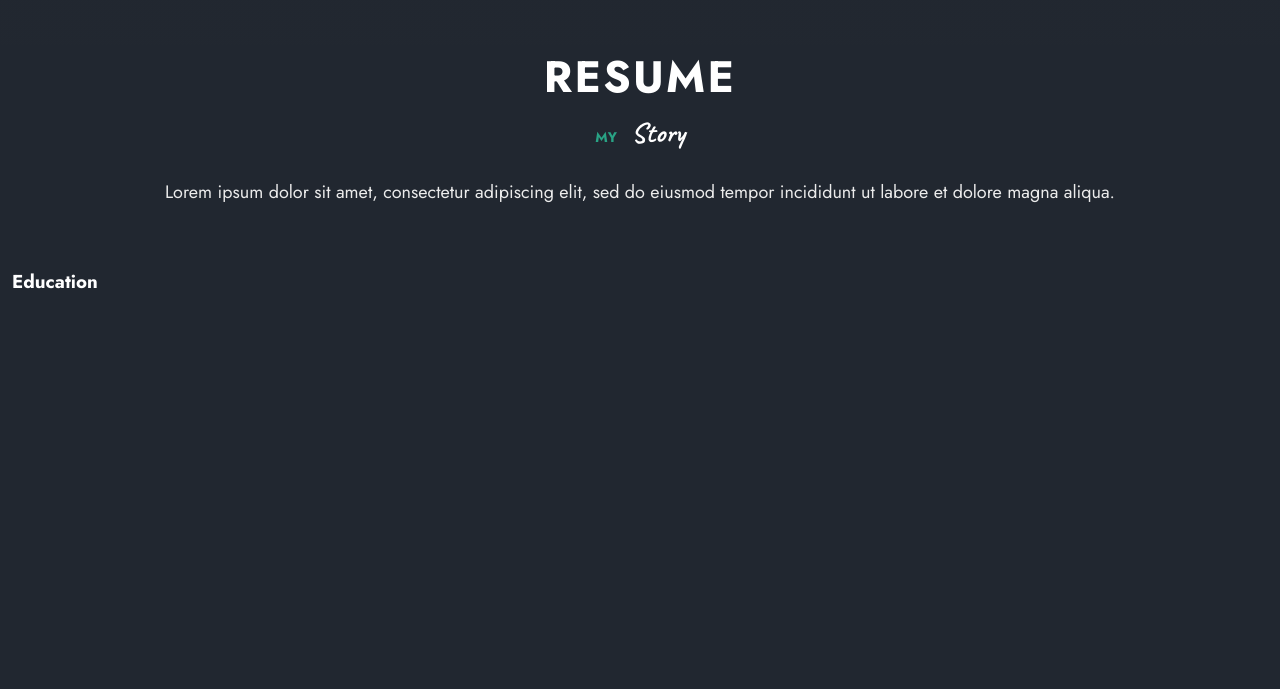
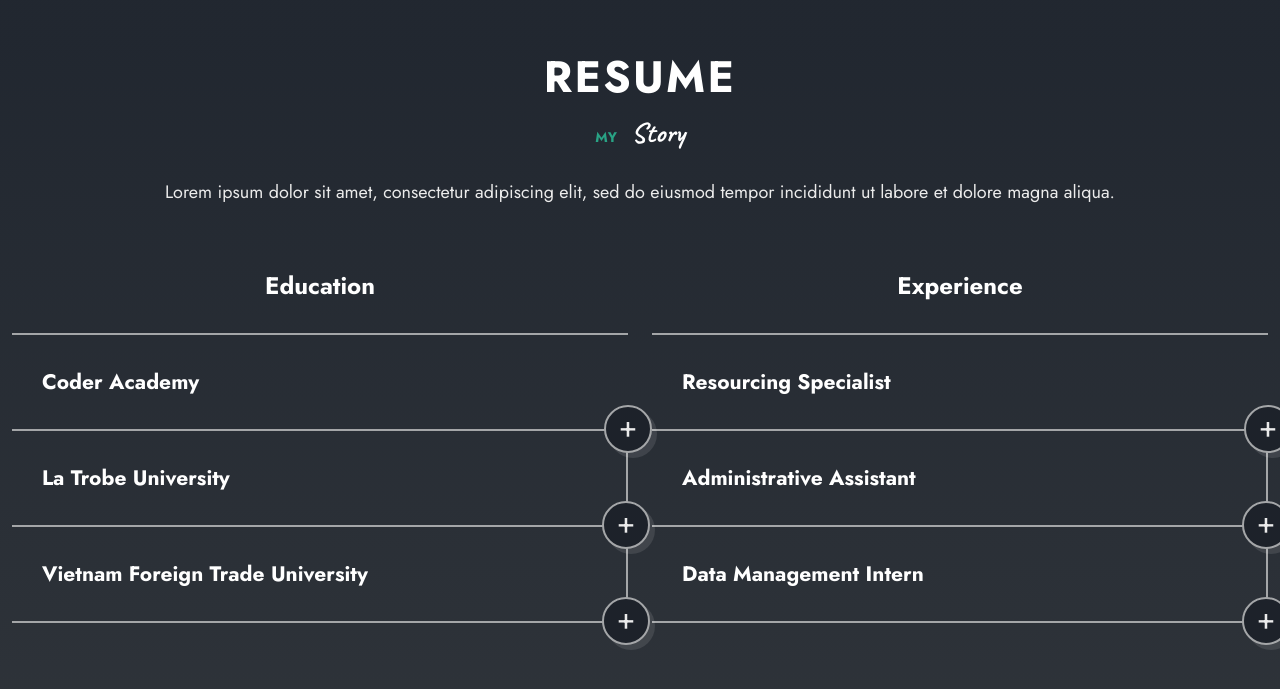
Before and after one commit to ellenpham/personal-portfolio-v2, a React (Vite) app: page / in a window 1280 px wide. Shown: the part 2931-3620 px from the top of the page. Before the commit the page ends 3446 px from the top, so only its background shows below. Built offline with nearby package versions, Linux system fonts and the light colour scheme.

Commit message:
Complete resume section

```diff
--- a/src/Data.jsx
+++ b/src/Data.jsx
@@ -227,9 +227,9 @@ export const projects_tutorial = [
 export const cv = [
   {
     id: 1,
-    title: 'CoderHouse Courses',
-    subtitle: 'Backend Programming',
-    date: '2014 - 2016',
+    title: 'Coder Academy',
+    subtitle: 'Web Developement',
+    date: 'Feb-Dec 2023',
     description:
       'Lorem ipsum dolor sit amet, consectetur adipiscing elit, sed do eiusmod tempor incididunt ut labore et dolore magna aliqua.',
     category: 'education',
@@ -237,9 +237,9 @@ export const cv = [
 
   {
     id: 2,
-    title: 'Lviv National Academy of Arts',
-    subtitle: 'Faculty of Design',
-    date: '2012 - 2014',
+    title: 'La Trobe University',
+    subtitle: 'Master of International Business',
+    date: '2015 - 2016',
     description:
       'Lorem ipsum dolor sit amet, consectetur adipiscing elit, sed do eiusmod tempor incididunt ut labore et dolore magna aliqua.',
     category: 'education',
@@ -247,9 +247,9 @@ export const cv = [
 
   {
     id: 3,
-    title: 'IT Future',
-    subtitle: 'High School',
-    date: '2010 - 2012',
+    title: 'Vietnam Foreign Trade University',
+    subtitle: 'Economics & International Business',
+    date: '2011 - 2015',
     description:
       'Lorem ipsum dolor sit amet, consectetur adipiscing elit, sed do eiusmod tempor incididunt ut labore et dolore magna aliqua.',
     category: 'education',
@@ -257,8 +257,8 @@ export const cv = [
 
   {
     id: 4,
-    title: 'UI Head & Manager',
-    subtitle: 'Soft Tech Inc.',
+    title: 'Resourcing Specialist',
+    subtitle: 'Programmed Skilled Workforce',
     date: '2020 - PRESENT',
     description:
       'Lorem ipsum dolor sit amet, consectetur adipiscing elit, sed do eiusmod tempor incididunt ut labore et dolore magna aliqua.',
@@ -267,9 +267,9 @@ export const cv = [
 
   {
     id: 5,
-    title: 'UI / UX Specialist',
-    subtitle: 'Kana Design Studio',
-    date: '2018 - 2020',
+    title: 'Administrative Assistant',
+    subtitle: 'Fuson Auto Bosch',
+    date: 'Sep 2017-',
     description:
       'Lorem ipsum dolor sit amet, consectetur adipiscing elit, sed do eiusmod tempor incididunt ut labore et dolore magna aliqua.',
     category: 'experience',
@@ -277,9 +277,9 @@ export const cv = [
 
   {
     id: 6,
-    title: 'Plugins Developer',
-    subtitle: 'Fiverr.com',
-    date: '2016 - 2018',
+    title: 'Data Management Intern',
+    subtitle: 'Robert Bosch in Singapore',
+    date: 'Feb-Aug 2017',
     description:
       'Lorem ipsum dolor sit amet, consectetur adipiscing elit, sed do eiusmod tempor incididunt ut labore et dolore magna aliqua.',
     category: 'experience',
--- a/src/components/home/home.css
+++ b/src/components/home/home.css
@@ -1,6 +1,7 @@
 .home {
     background-image: var(--first-gradient);
     padding-bottom: 180px;
+    /* add styling here for gradient transition from hero to first section */
 }
 
 .home__wrapper {
@@ -116,6 +117,7 @@
     background-image: linear-gradient(to right, hsl(217, 18%, 14%),hsl(217, 18%, 14%) 32%, rgba(255,0,0,0), hsl(217, 18%, 14%));
 }
 
+
 /* .home__data {
     border: 2px solid var(--border-color);
     background-color: var(--container-color);
--- a/src/components/resume/Card.jsx
+++ b/src/components/resume/Card.jsx
@@ -1,9 +1,25 @@
-import React from 'react'
+import React, { useState } from 'react'
 
-const Card = () => {
-  return (
-    <div>Card</div>
-  )
-}
+const Card = (props) => {
+    const [showInfo, setShowInfo] = useState(false);
+
+    return (
+        <div className="resume__item">
+            <div className="resume__header" onClick={() => setShowInfo(!showInfo)}>
+                <h3 className="resume__subtitle">{props.title}</h3>
+                <span className="resume__icon">{showInfo ? '-' : '+'}</span>
+            </div>
+
+            <div className={`${showInfo ? 'show-content' : ''} resume__content`}>
+                <div className="resume__date-title">
+                    <h3 className="resume__title">{props.subtitle}</h3>
+                    <span className="resume__date text-cs">{props.date}</span>
+                </div>
+
+                <p className="resume__description">{props.description}</p>
+            </div>
+        </div>
+    )
+};
 
 export default Card;
--- a/src/components/resume/Resume.jsx
+++ b/src/components/resume/Resume.jsx
@@ -1,4 +1,7 @@
-import React from 'react'
+import React from 'react';
+import { cv } from '../../Data';
+import Card from './Card';
+import './resume.css';
 
 const Resume = () => {
   return (
@@ -14,8 +17,42 @@ const Resume = () => {
         <div className="resume__container container grid">
           <div className="resume__group">
             <h3 className="resume__heading">Education</h3>
-            <div className="resume__items"></div>
+            <div className="resume__items">
+              {cv.map((value, id) => {
+                if (value.category === 'education') {
+                  return (
+                    <Card
+                      key={id}
+                      title={value.title}
+                      subtitle={value.subtitle}
+                      date={value.date}
+                      description={value.description}
+                    />
+                  );
+                }
+              })}
+            </div>
           </div>
+
+          <div className="resume__group">
+            <h3 className="resume__heading">Experience</h3>
+            <div className="resume__items">
+              {cv.map((value, id) => {
+                if (value.category === 'experience') {
+                  return (
+                    <Card
+                      key={id}
+                      title={value.title}
+                      subtitle={value.subtitle}
+                      date={value.date}
+                      description={value.description}
+                    />
+                  );
+                }
+              })}
+            </div>
+          </div>
+
         </div>
     </section>
   )
--- a/src/components/resume/resume.css
+++ b/src/components/resume/resume.css
@@ -0,0 +1,85 @@
+.resume {
+    background-image: var(--first-gradient);
+}
+
+.resume__container {
+    grid-template-columns: repeat(2,1fr);
+}
+
+.resume__heading {
+    text-align: center;
+    font-size: var(--h4-font-size);
+    padding-bottom: 30px;
+}
+
+.resume__heading,
+.resume__item {
+    border-bottom: 2px solid var(--border-color);
+}
+
+.resume__item:not(:first-child){
+    border-right: 2px solid var(--border-color);
+}
+
+.resume__item {
+    position: relative;
+}
+
+.resume__header {
+    padding: 32px 30px;
+}
+
+.resume__subtitle {
+    font-size: var(--largest-font-size);
+    cursor: pointer;
+}
+
+.resume__icon {
+    background-color: var(--container-color);
+    border: 2px solid var(--border-color);
+    font-size: var(--h2-font-size);
+    box-shadow: var(--shadow);
+    width: 48px;
+    height: 48px;
+    border-radius: 50%;
+    line-height: 1.3em;
+    text-align: center;
+    cursor: pointer;
+    position: absolute;
+    right: -24px;
+    bottom: -24px;
+    z-index: 10;
+    transition: all 1.2s var(--transition);
+}
+
+.resume__content {
+    padding-inline: 30px 50px;
+    max-height: 0;
+    overflow: hidden;
+    transition: all 1s ease 0s;
+}
+
+.show-content {
+    max-height: 500px;
+}
+
+.resume__date-title {
+    display: flex;
+    justify-content: space-between;
+    align-items: center;
+}
+
+.resume__title {
+    font-family: var(--second-font);
+    font-size: var(--h2-font-size);
+}
+
+.resume__date {
+    color: var(--title-color);
+    font-size: var(--tiny-font-size);
+    font-weight: 700;
+}
+
+.resume__description {
+    margin-block: 20px 30px;
+}
```
